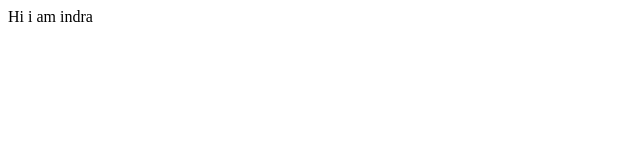
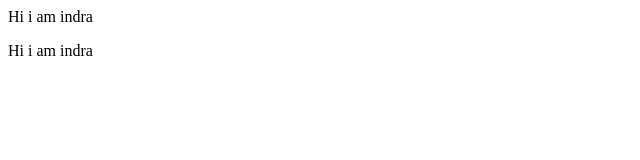
Before and after one commit to IndraNune/GIT-DEMO, a plain HTML site: page index.html in a window 1280 px wide. Shown: the full height of the page, 0-640 px from the left. Drawn offline with Linux system fonts and the light colour scheme.

Commit message:
The new  feature

```diff
--- a/index.html
+++ b/index.html
@@ -1,3 +1,8 @@
 <p>
   Hi i am indra
 </p>
+
+
+<p>
+  Hi i am indra
+</p>
```
